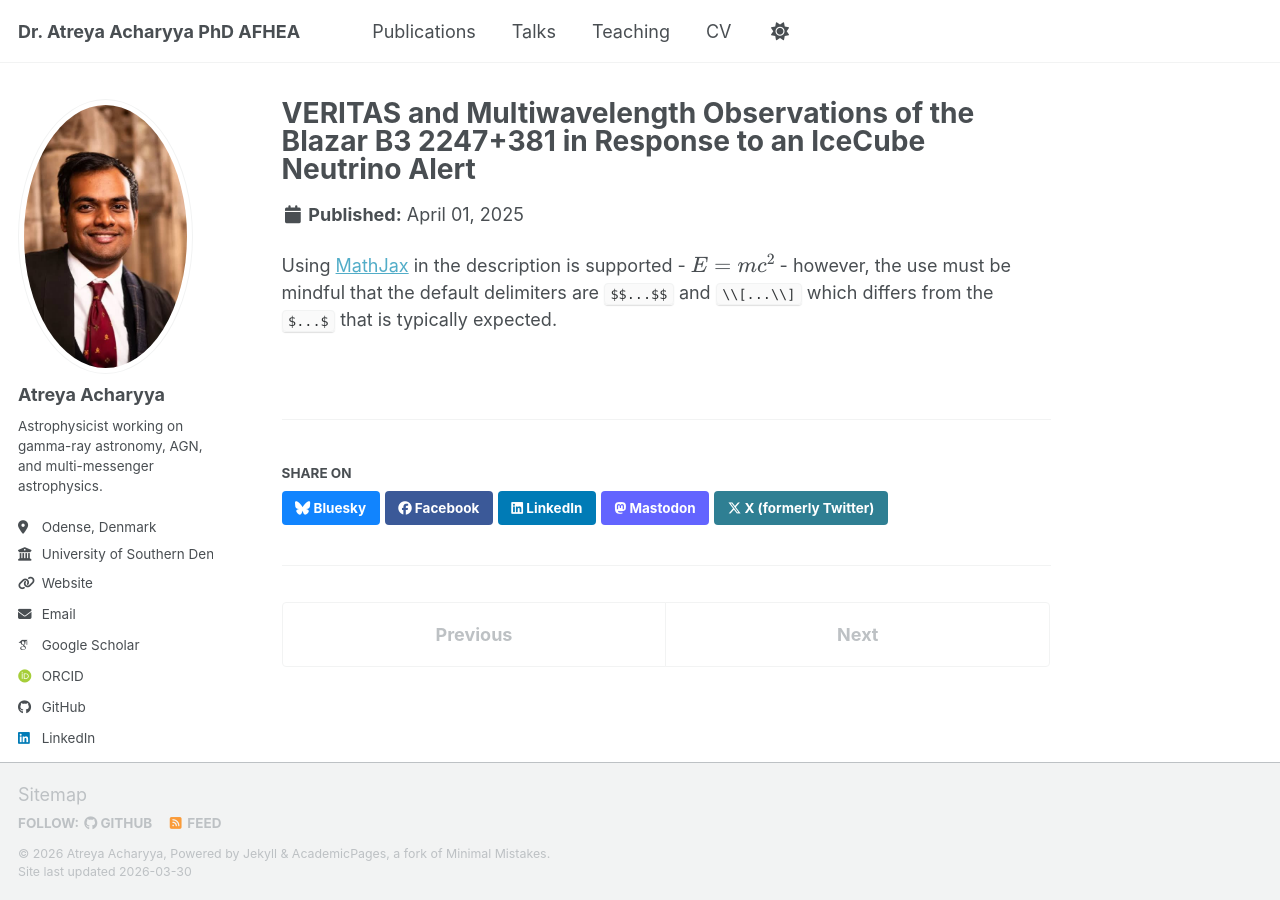
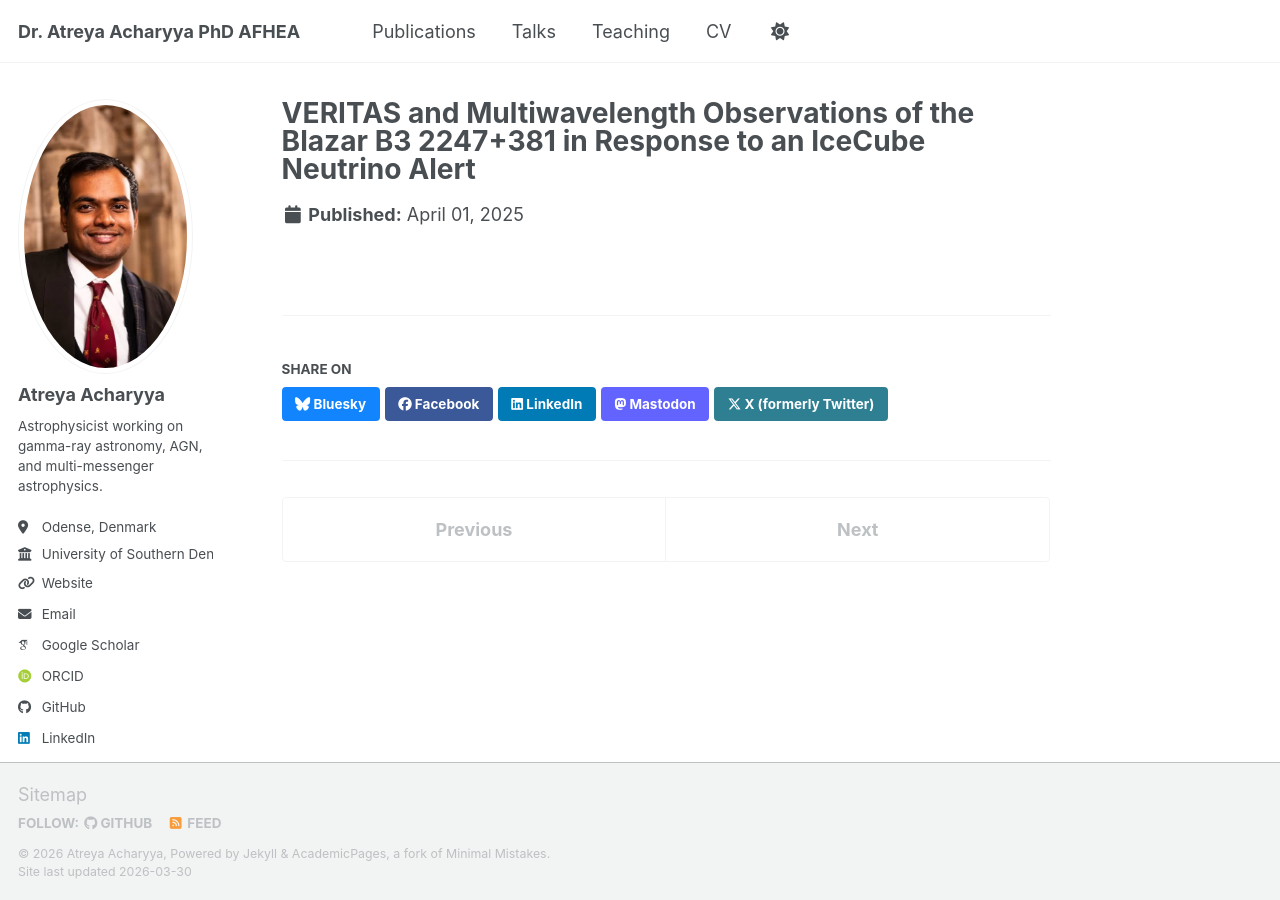
Before and after one commit to atreyaacharyya/atreyaacharyya.github.com, a Jekyll site: the page built from _publications/B3_2247+381.md, in a window 1280 px wide. Built offline with Jekyll 4.4.1, drawn with Linux system fonts in a browser that asks for light colours; some web fonts are replaced; a script bundle is joined from its source files by our own code; library files that are not in the unit come from our copies.

Commit message:
Update B3_2247+381.md

```diff
--- a/_publications/B3_2247+381.md
+++ b/_publications/B3_2247+381.md
@@ -4,7 +4,5 @@
 category: manuscripts
 permalink: /publication/acharyya_2025
 date: 2025-04-01
-paperurl: "https://dx.doi.org/10.3847/1538-4357/adb30c"
+paperurl: "https://iopscience.iop.org/article/10.3847/1538-4357/adb30c"
 ---
-
-Using [MathJax](https://www.mathjax.org/) in the description is supported - $$E=mc^2$$ - however, the use must be mindful that the default delimiters are `$$...$$` and `\\[...\\]` which differs from the `$...$` that is typically expected.
```
